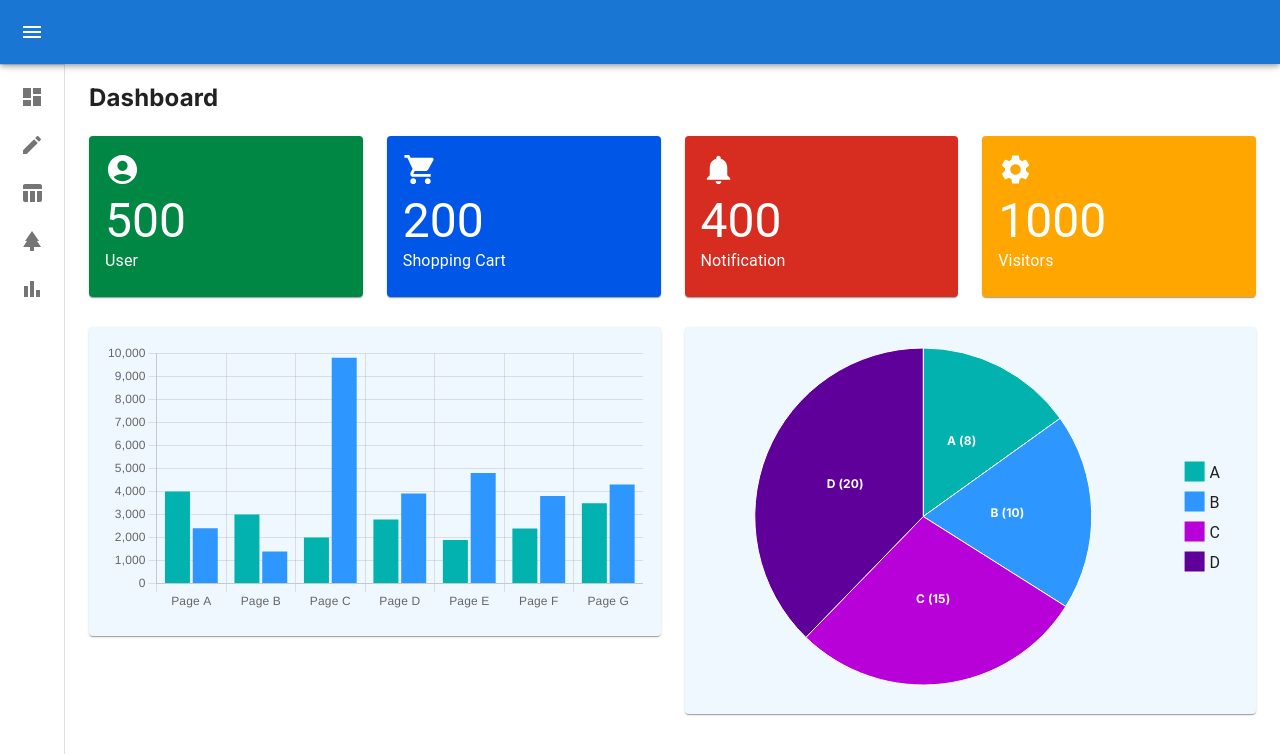
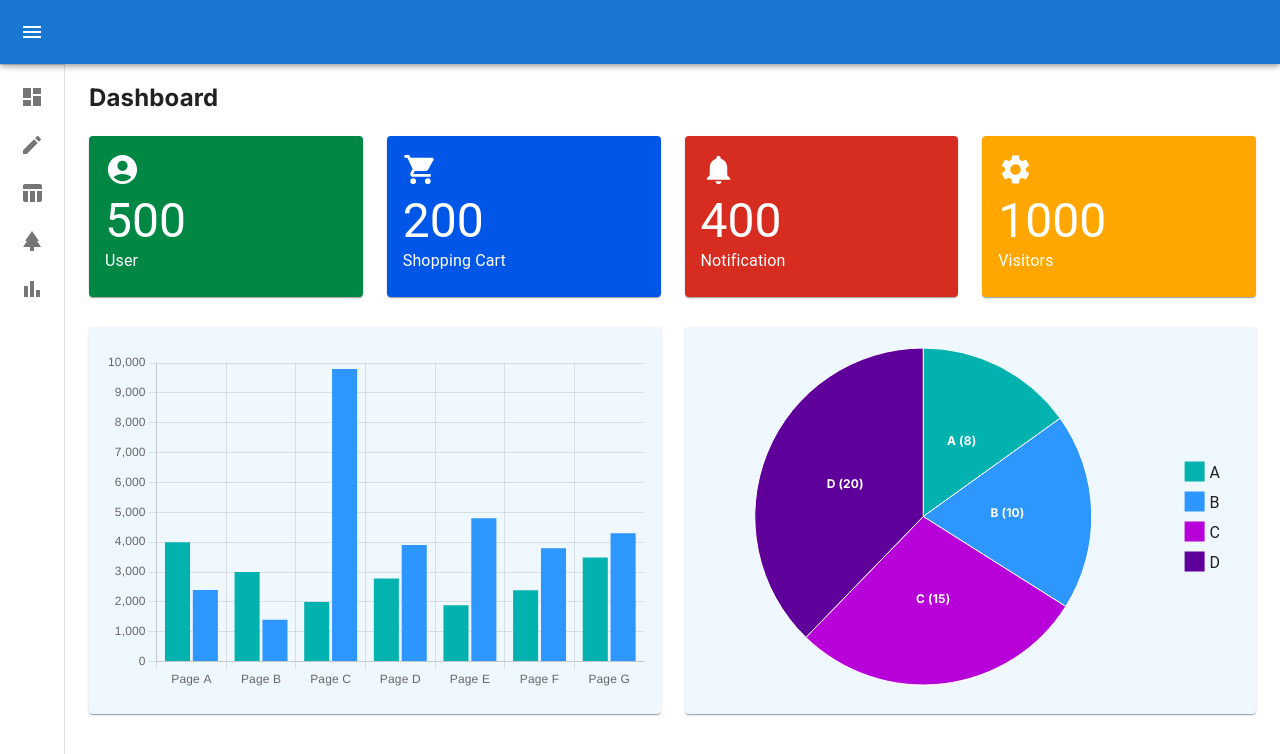
Before and after one commit to ravenanhq/admina, a Next.js app: page /admin in a window 1280 px wide. Shown: the top 754 px of the page. Built offline with nearby package versions, Linux system fonts and the light colour scheme.

Commit message:
Chart height issue fixed

```diff
--- a/src/app/components/SimpleBarChart/SimpleBarChart.tsx
+++ b/src/app/components/SimpleBarChart/SimpleBarChart.tsx
@@ -8,13 +8,7 @@ Chart.register(CategoryScale, LinearScale, BarElement, Title, Tooltip);
 const ResponsiveBarChart = () => {
 
   const data = {
-    labels: ['Page A',
-    'Page B',
-    'Page C',
-    'Page D',
-    'Page E',
-    'Page F',
-    'Page G'],
+    labels: ['Page A', 'Page B', 'Page C', 'Page D', 'Page E', 'Page F', 'Page G'],
     datasets: [
       {
         label: 'Dataset 1',
@@ -30,19 +24,34 @@ const ResponsiveBarChart = () => {
   };
 
   const options: ChartOptions<'bar'> = {
+    indexAxis: 'x',
+    responsive: true,
+    plugins: {
+      legend: {
+        position: 'top',
+      },
+    },
     scales: {
       x: {
-        stacked: false
+        stacked: false,
       },
       y: {
-        stacked: false
+        stacked: false,
       },
     },
+    layout: {
+      padding: {
+        top: 20,
+      },
+    },
+    maintainAspectRatio: false,
+
   };
 
-
   return (
+    <div style={{ height: '347px', width: '100%' }}>
       <Bar data={data} options={options} />
+    </div>
   );
 };
 
```
